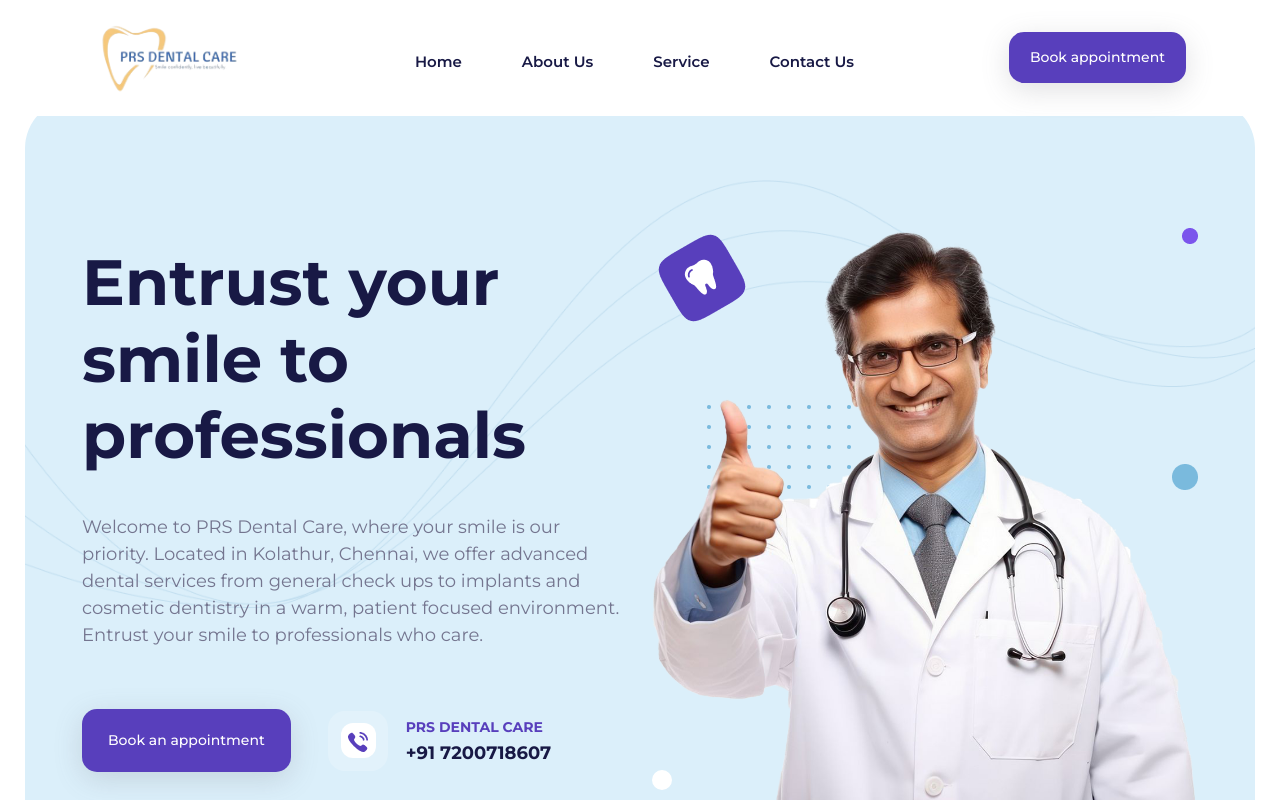
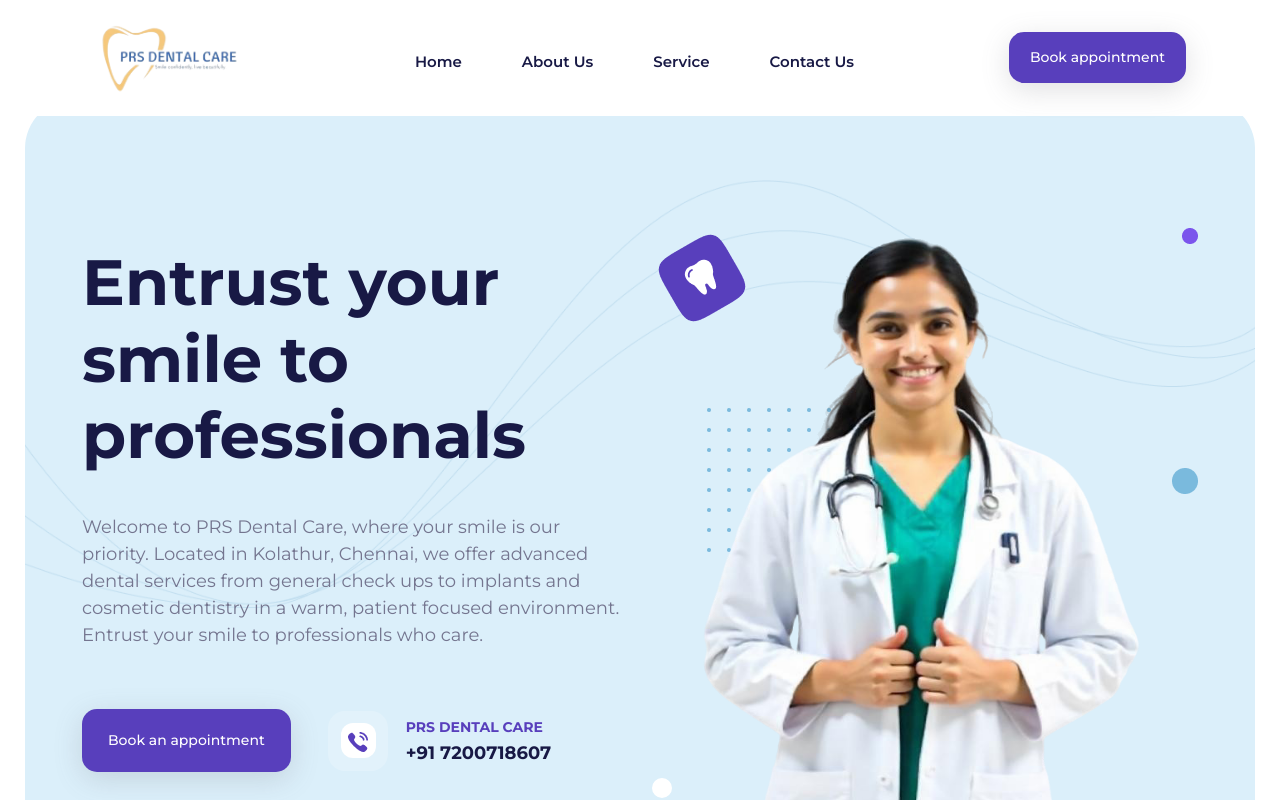
Before and after one commit to sandy684/Dental, a React (Create React App) app: page / in a window 1280 px wide. Shown: the top 800 px of the page. Built offline with nearby package versions, Linux system fonts and the light colour scheme.

Commit message:
ts commit

```diff
--- a/src/sections/Banner/Banner.js
+++ b/src/sections/Banner/Banner.js
@@ -2,7 +2,7 @@
 import './Banner.scss';
 import {Link} from 'react-router-dom';
 import icon from '../../assets/banner/icons/Calling.png';
-import bannerImg from '../../assets/banner/kh.png';
+import bannerImg from '../../assets/akka.png';
 // import doctorImg from '../../assets/banner/doctor.png';
 import bannerPattern from '../../assets/banner/pattern_02.png';
 import shapeOne from '../../assets/banner/vector_01.png';
@@ -44,7 +44,7 @@ const Banner = () => {
                             <div className="col-lg-6">
                                 <div className="banner-img-area" data-aos="fade-up" data-aos-duration="2000" data-aos-delay="500">
                                     <div className="banner-img">
-                                        <img src={bannerImg} alt="banner model" />
+                                        <img src={bannerImg} alt="banner model" height={"600px"} width={"450px"}/>
                                     </div>
                                     <div className='info-box'>
 
```
Also changed, not shown: src/assets/akka.png (added).
